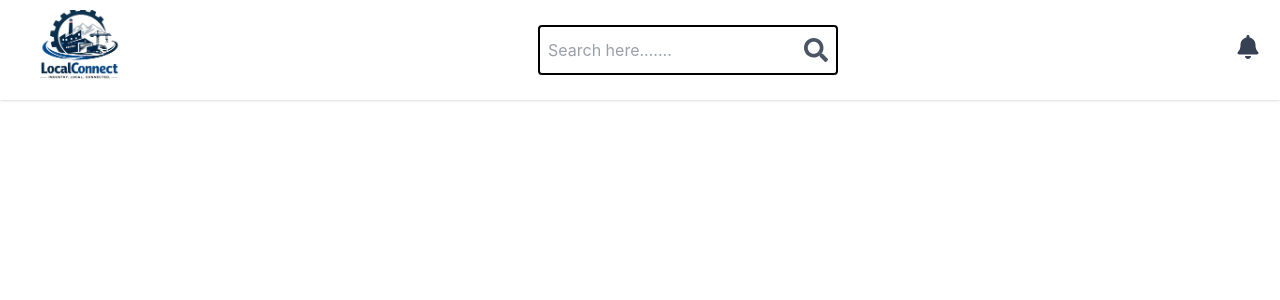
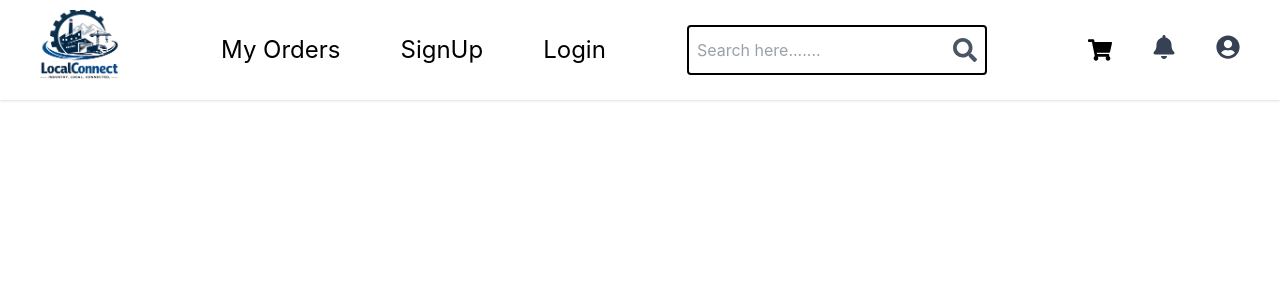
Before and after one commit to Sudarshan-Bishwokarma/localconnect-frontend, a React (Vite) app: page /home in a window 1280 px wide. Shown: the top 300 px of the page. Built offline with nearby package versions, Linux system fonts and the light colour scheme.

Commit message:
user header  completed

```diff
--- a/src/components/user/DropDown.jsx
+++ b/src/components/user/DropDown.jsx
@@ -1,7 +1,32 @@
 import { useState } from "react";
+import { FaUserCircle } from "react-icons/fa";
 
 const DropDown = () => {
   const [open, setOpen] = useState(false);
-  return <div></div>;
+  const toggleDropDown = () => {
+    setOpen(!open);
+  };
+  return (
+    <div className="relative">
+      <button onClick={toggleDropDown}>
+        <FaUserCircle className="text-2xl" />
+      </button>
+      {open && (
+        <div className=" absolute w-[150px] rounded right-0 mt-3 rounded text-black shadow-lg  ">
+          <ul>
+            <li className="px-8 py-2 cursor:pointer hover:bg-gray-200">
+              Profile
+            </li>
+            <li className="px-8 py-2 cursor:pointer hover:bg-gray-200">
+              Settings
+            </li>
+            <li className="px-8 py-2 cursor:pointer hover:bg-gray-200">
+              Logout
+            </li>
+          </ul>
+        </div>
+      )}
+    </div>
+  );
 };
 export default DropDown;
--- a/src/components/user/UserHeader.jsx
+++ b/src/components/user/UserHeader.jsx
@@ -1,12 +1,22 @@
-import { FaSearch } from "react-icons/fa";
+import { FaSearch, FaShoppingCart } from "react-icons/fa";
 import logo from "../../assets/Final_Logo.png";
 import UserNotificationBell from "./UserNotificationBell";
+import DropDown from "./DropDown";
+import { Link } from "react-router-dom";
 const UserHeader = () => {
   return (
     <header className="flex  items-center justify-between h-[100px]  w-full bg-white text-gray-700 px-5  shadow-sm ">
       {/*logo*/}
       <div className="h-[80px] w-[120px]">
         <img src={logo} alt="logo" className="h-full w-full object-cover" />
+      </div>
+      {/*links */}
+      <div>
+        <div className=" flex items-center gap-15  text-2xl text-black  cursor-pointer ">
+          <Link to="/orders">My Orders</Link>
+          <Link to="/signup">SignUp</Link>
+          <Link to="/login">Login</Link>
+        </div>
       </div>
       {/*search section */}
       <div className=" flex  items-center h-[50px] w-[300px] bg-white border-2 border-black rounded px-2">
@@ -18,8 +28,12 @@ const UserHeader = () => {
         <FaSearch className="text-2xl text-gray-600" />
       </div>
       {/*actions area */}
-      <div className="flex items-center gap-10">
+      <div className="flex items-center gap-10 mx-5">
+        <Link to="/cart">
+          <FaShoppingCart className="text-black text-2xl" />
+        </Link>
         <UserNotificationBell />
+        <DropDown />
       </div>
     </header>
   );
--- a/src/components/user/UserNotificationBell.jsx
+++ b/src/components/user/UserNotificationBell.jsx
@@ -20,7 +20,7 @@ const UserNotificationBell = () => {
       </button>
 
       {showNotification && (
-        <div className="absolute right-0 w-[170px] rounded mt-3 bg-white text-black">
+        <div className="absolute right-0 w-[170px] rounded mt-3 bg-white text-black shadow-lg">
           <ul>
             {notification.length === 0 ? (
               <li className="px-4 py-2 hover:bg-gray-200  cursor-pointer">
```
